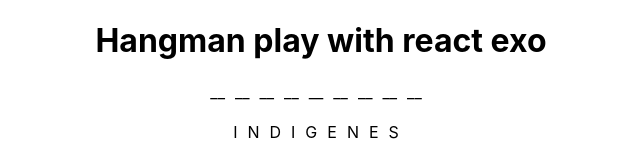
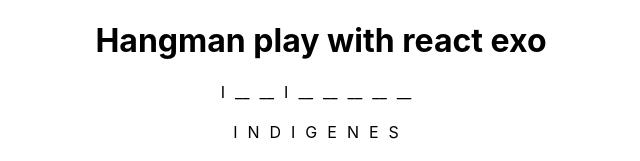
Before and after one commit to manuelWeb/exo_react_openc, a React (Create React App) app: page / in a window 1280 px wide. Shown: the top 161 px of the page, without its empty margins (319-959 px from the left). Built offline with nearby package versions, Linux system fonts and the light colour scheme.

Commit message:
résolu: fn getFeedbackLetter ne retournait pas le bon booléen cf clg

```diff
--- a/src/App.js
+++ b/src/App.js
@@ -11,7 +11,7 @@ const Title = () => <h1 className='title_game'>Hangman play with react exo</h1>
 
 class App extends Component {
   state = {
-    letters: [],
+    letters: ['L','I'],
     shufleWord: this.generatWord()
   }
   constructor (props) {
@@ -29,11 +29,15 @@ class App extends Component {
   getFeedbackLetter (letter) {
     const { shufleWord, letters } = this.state
     // const selectedKey = [...letters]
-    const selectedKey = letters[letters.length-1]
+    // const selectedKey = letters[letters.length-1]
+    const selectedKey = letters
 
-    console.log(letter.includes(selectedKey))
+    console.log(letter)
+    console.log(selectedKey)
+    console.log(selectedKey.includes(letter))
 
-    return letter.includes(selectedKey)
+    // return letter.includes(selectedKey)
+    return selectedKey.includes(letter)
   }
 
   render () {
```
